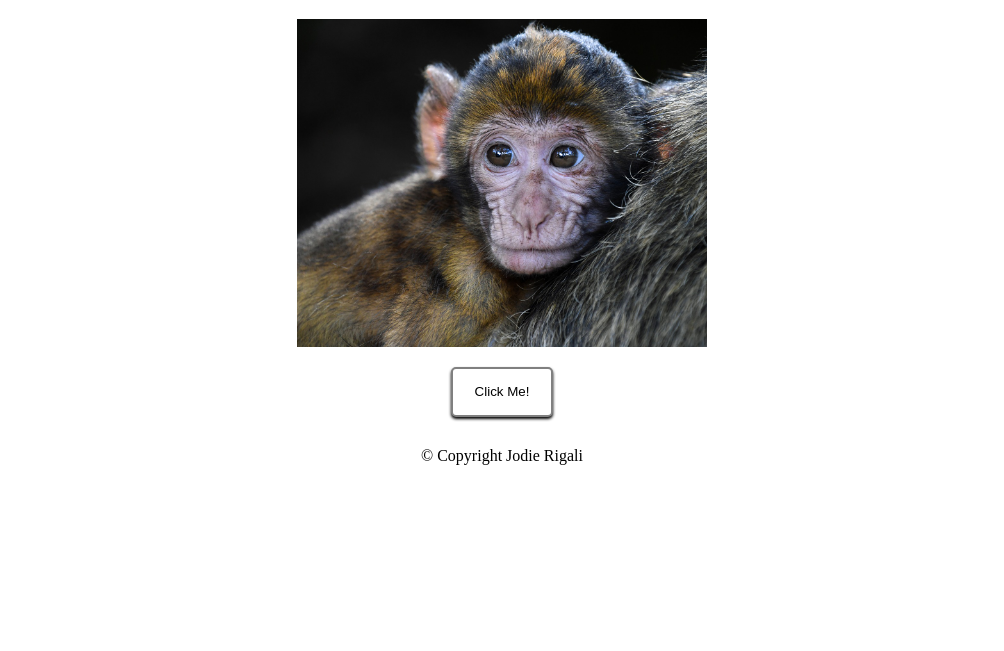
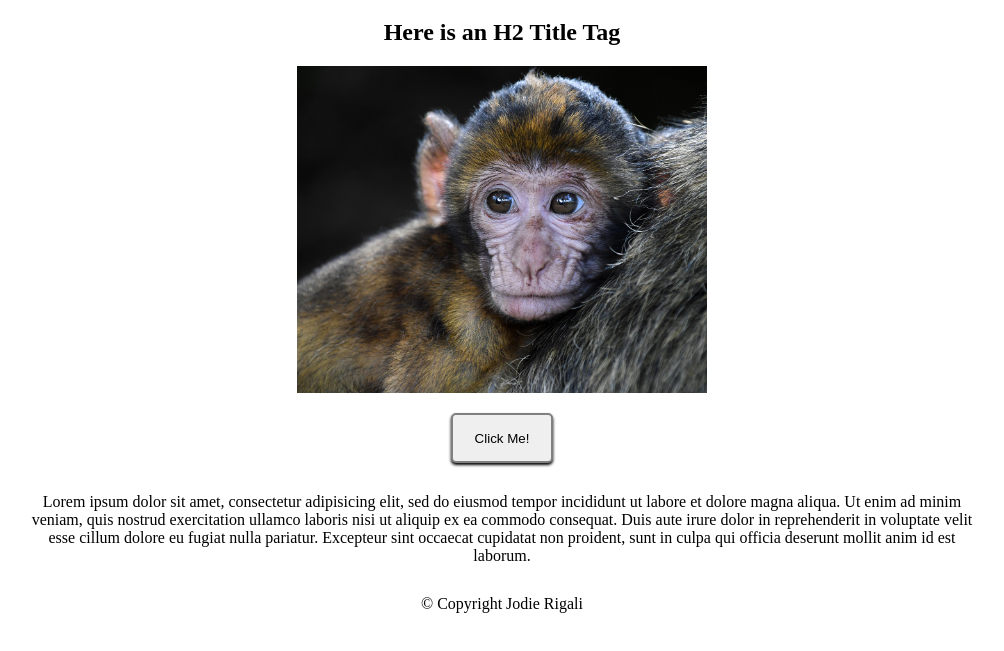
Before and after one commit to shieldsy123/Intro2DOM, a plain HTML site: page index.html in a window 1280 px wide. Shown: the part 61-712 px from the top of the page, without its empty margins (138-1142 px from the left). Drawn offline with Linux system fonts and the light colour scheme.

Commit message:
added challenges

```diff
--- a/index.html
+++ b/index.html
@@ -7,12 +7,16 @@
   </head>
   <body>
     <header>
-      <h1>Having Fun With DOM Manipulation</h1>
+      <h1 class='headings'>Having Fun With DOM Manipulation</h1>
     </header>
 
     <main>
+      <h2 class="headings"> Here is an H2 Title Tag</h2>
       <img id="image" src="./images/monkey-2790452_1280.jpg" alt="monkey-img"/>
-      <button onclick= "changePic()">Click Me!</button>
+      <button id="button" onclick= "changePic()">Click Me!</button>
+      <section>
+        <p class="paragraph">Lorem ipsum dolor sit amet, consectetur adipisicing elit, sed do eiusmod tempor incididunt ut labore et dolore magna aliqua. Ut enim ad minim veniam, quis nostrud exercitation ullamco laboris nisi ut aliquip ex ea commodo consequat. Duis aute irure dolor in reprehenderit in voluptate velit esse cillum dolore eu fugiat nulla pariatur. Excepteur sint occaecat cupidatat non proident, sunt in culpa qui officia deserunt mollit anim id est laborum.</p>
+      </section>
     </main>
 
     <footer>
--- a/style.css
+++ b/style.css
@@ -1,8 +1,22 @@
+#button {
+  /*edit here*/
+}
+
+.paragraph{
+  /*edit here*/
+}
+
+.headings{
+  /*edit here*/
+}
+
+
+/*Do Not Touch These Styles Below*/
 body {
   width: 80%;
   margin: auto;
 }
-h1 {
+h1, h2 {
   display: flex;
   text-align: center;
   justify-content: space-around;
@@ -24,7 +38,6 @@ button{
   margin: auto;
   margin-top: 20px;
   border: 2px solid gray;
-  background: white;
   box-shadow: 0 2px 3px 0px;
 }
 
```
Also changed, not shown: main.js (+13 -1 lines).
